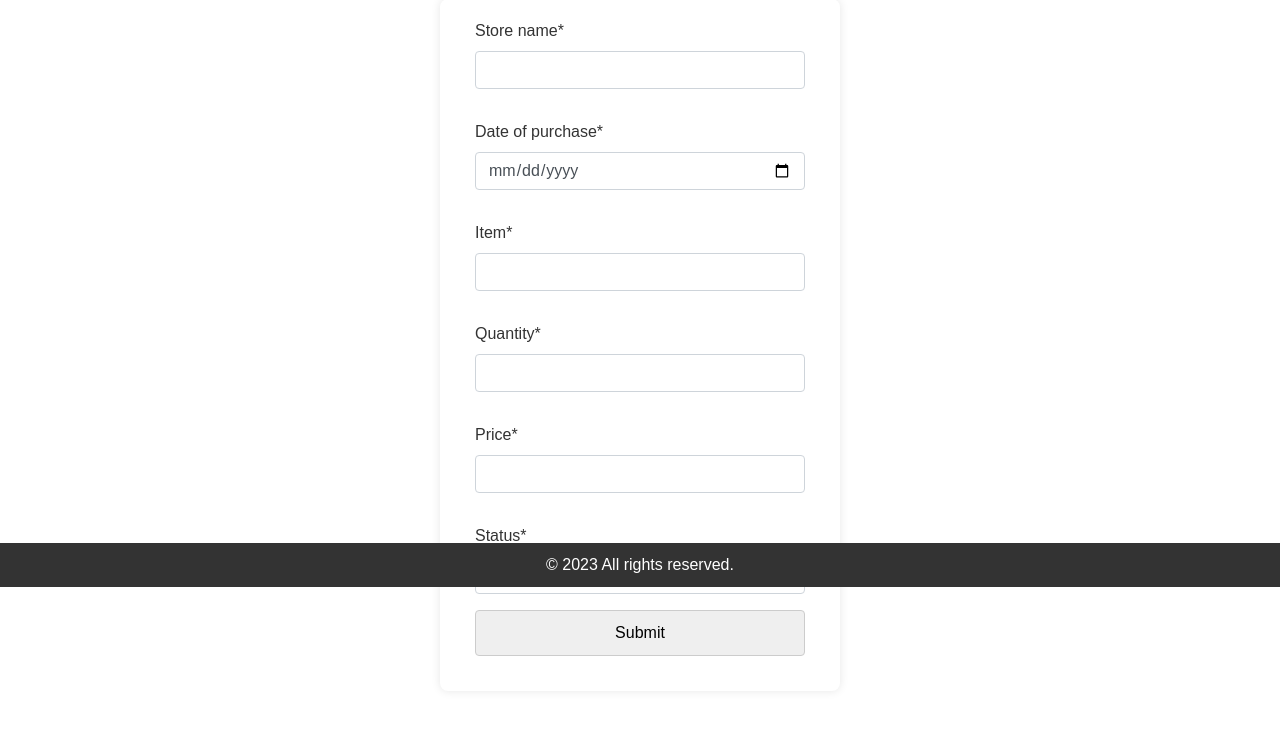
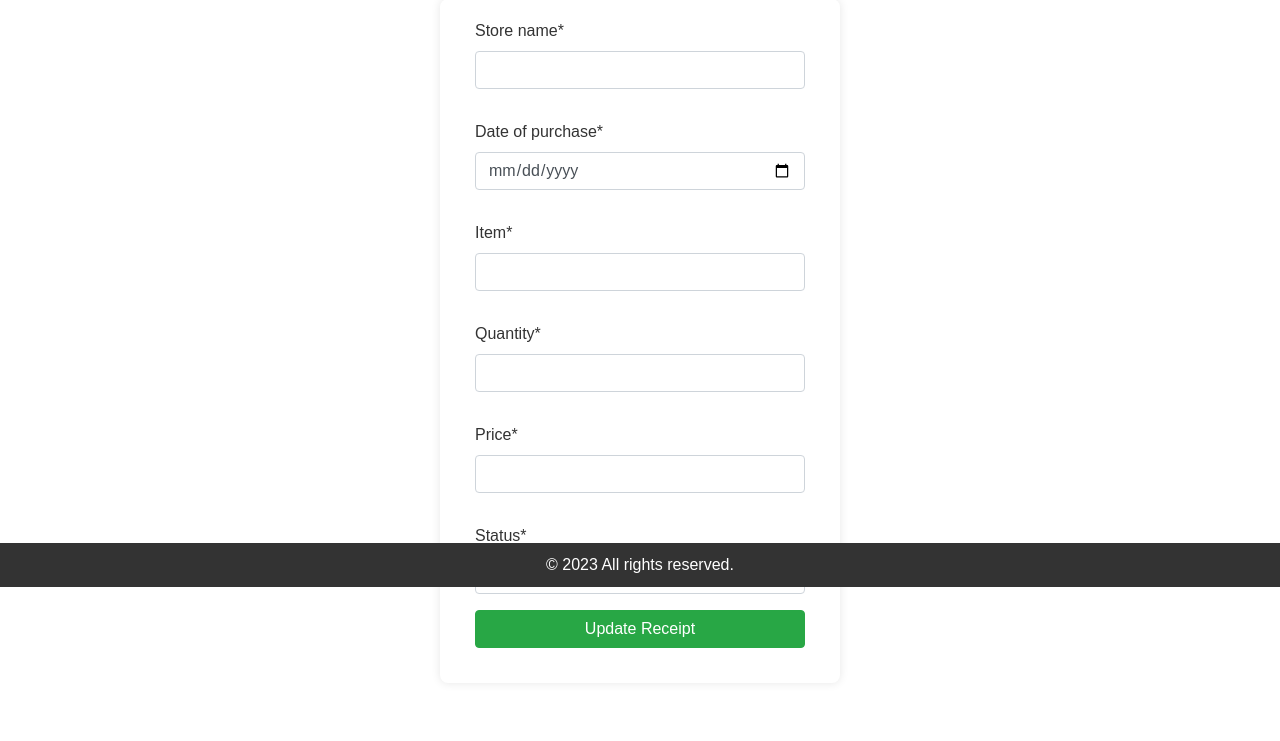
Before and after one commit to SaberHardy/RecieptTracker, a Django app: page /create_receipt/ in a window 1280 px wide. Shown: the part 213-954 px from the top of the page. After the commit the page ends 861 px from the top, so only its background shows below. Run offline with Django 5.2, Linux system fonts and the light colour scheme; the visitor is signed in with stand-in values (Sample User, id 1); some libraries are stand-ins or nearby versions.

Commit message:
Create Receipt View(CBV)

```diff
--- a/templates/trackApp/create_receipt.html
+++ b/templates/trackApp/create_receipt.html
@@ -10,7 +10,7 @@
 
                 {{ form|crispy }}
 
-                <input type="submit" value="Submit">
+                <input class="btn btn-success" type="submit" value="Update Receipt">
             </form>
         </div>
     </div>
--- a/trackApp/urls.py
+++ b/trackApp/urls.py
@@ -15,6 +15,9 @@
 
     # path('delete_item/<int:id>/', views.delete_item, name='delete_item'),
     path('delete_item/<int:pk>/', views.DeleteReceiptView.as_view(), name='delete_item'),
-    path('create_receipt/', views.create_receipt, name='create_receipt'),
+
+    # path('create_receipt/', views.create_receipt, name='create_receipt'),
+    path('create_receipt/', views.CreateReceiptView.as_view(), name='create_receipt'),
+
     path('update_receipt/<int:id>/', views.update_receipt, name='update_receipt'),
 ]
--- a/trackApp/views.py
+++ b/trackApp/views.py
@@ -4,7 +4,7 @@
 from django.http import HttpResponseRedirect
 from django.shortcuts import render, get_object_or_404, redirect
 from django.urls import reverse, reverse_lazy
-from django.views.generic import ListView, DetailView, DeleteView
+from django.views.generic import ListView, DetailView, DeleteView, CreateView
 
 from trackApp.forms import RecipeForm
 from trackApp.models import Recipe
@@ -98,17 +98,24 @@
     success_url = reverse_lazy('index')
 
 
-@login_required
-def create_receipt(request):
-    form = RecipeForm(request.POST or None)
-    if form.is_valid():
-        recipe = form.save()
-        # Optionally add success message to request context:
-        # request.session['success_message'] = "Recipe created successfully!"
-        return redirect('index')
-    else:
-        # Handle form errors gracefully (optional)
-        return render(request, 'trackApp/create_receipt.html', {'form': form})
+# @login_required
+# def create_receipt(request):
+#     form = RecipeForm(request.POST or None)
+#     if form.is_valid():
+#         recipe = form.save()
+#         # Optionally add success message to request context:
+#         # request.session['success_message'] = "Recipe created successfully!"
+#         return redirect('index')
+#     else:
+#         # Handle form errors gracefully (optional)
+#         return render(request, 'trackApp/create_receipt.html', {'form': form})
+
+class CreateReceiptView(CreateView):
+    model = Recipe
+    form_class = RecipeForm
+    template_name = 'trackApp/create_receipt.html'
+    success_url = reverse_lazy('index')
+    # fields = ['store_name', 'date_of_purchase', 'item', 'price', 'quantity', 'status']
 
 
 @login_required
```
